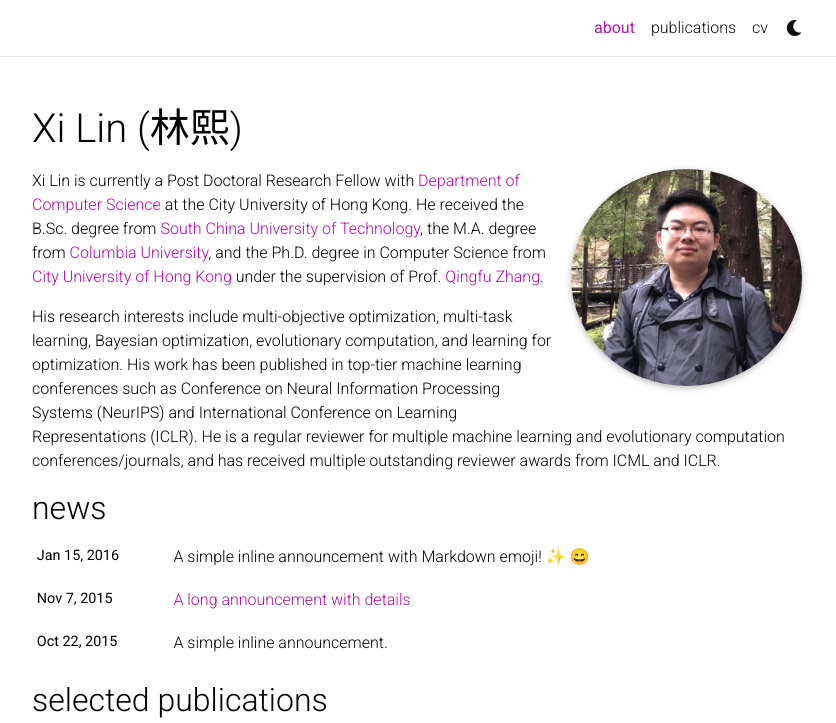
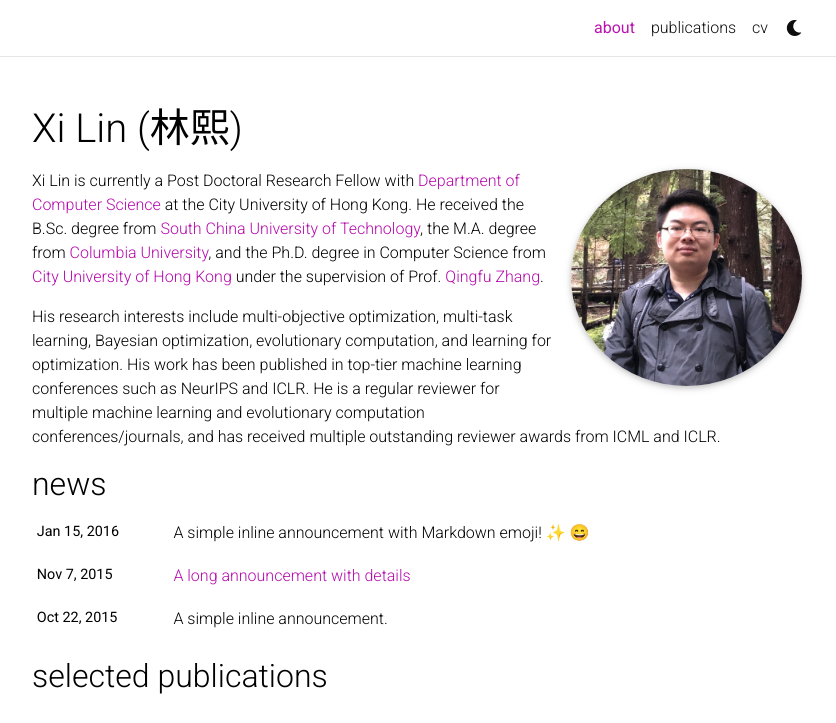
Before and after one commit to Xi-L/Xi-L.github.io, a Jekyll site: the page built from _pages/about.md, in a window 1280 px wide and 1017 px high, cut to the strip 0-723 px from the top of the window. Shown: the whole strip, without its empty margins (223-1059 px from the left). Built offline with Jekyll 4.4.1, drawn with Linux system fonts in a browser that asks for light colours; full-size pictures stand in for the smaller copies a plugin makes; emoji names are drawn with the system emoji font; comment, search, counter and statistics services are not loaded; a style sheet for code colours, icons or effects is not loaded.

Commit message:
Update about.md

```diff
--- a/_pages/about.md
+++ b/_pages/about.md
@@ -18,7 +18,7 @@
 
 Xi Lin is currently a Post Doctoral Research Fellow with [Department of Computer Science](https://www.cs.cityu.edu.hk/) at the City University of Hong Kong. He received the B.Sc. degree from [South China University of Technology](https://www.scut.edu.cn/en/), the M.A. degree from [Columbia University](https://www.columbia.edu/), and the Ph.D. degree in Computer Science from [City University of Hong Kong](https://www.cityu.edu.hk/) under the supervision of Prof. [Qingfu Zhang](https://www.cs.cityu.edu.hk/~qzhan7/index.html).
 
-His research interests include multi-objective optimization, multi-task learning, Bayesian optimization, evolutionary computation, and learning for optimization. His work has been published in top-tier machine learning conferences such as Conference on Neural Information Processing Systems (NeurIPS) and International Conference on Learning Representations (ICLR). He is a regular reviewer for multiple machine learning and evolutionary computation conferences/journals, and has received multiple outstanding reviewer awards from ICML and ICLR.
+His research interests include multi-objective optimization, multi-task learning, Bayesian optimization, evolutionary computation, and learning for optimization. His work has been published in top-tier machine learning conferences such as NeurIPS and ICLR. He is a regular reviewer for multiple machine learning and evolutionary computation conferences/journals, and has received multiple outstanding reviewer awards from ICML and ICLR.
 
 <!-- Write your biography here. Tell the world about yourself. Link to your favorite [subreddit](http://reddit.com). You can put a picture in, too. The code is already in, just name your picture `prof_pic.jpg` and put it in the `img/` folder.
 
```
